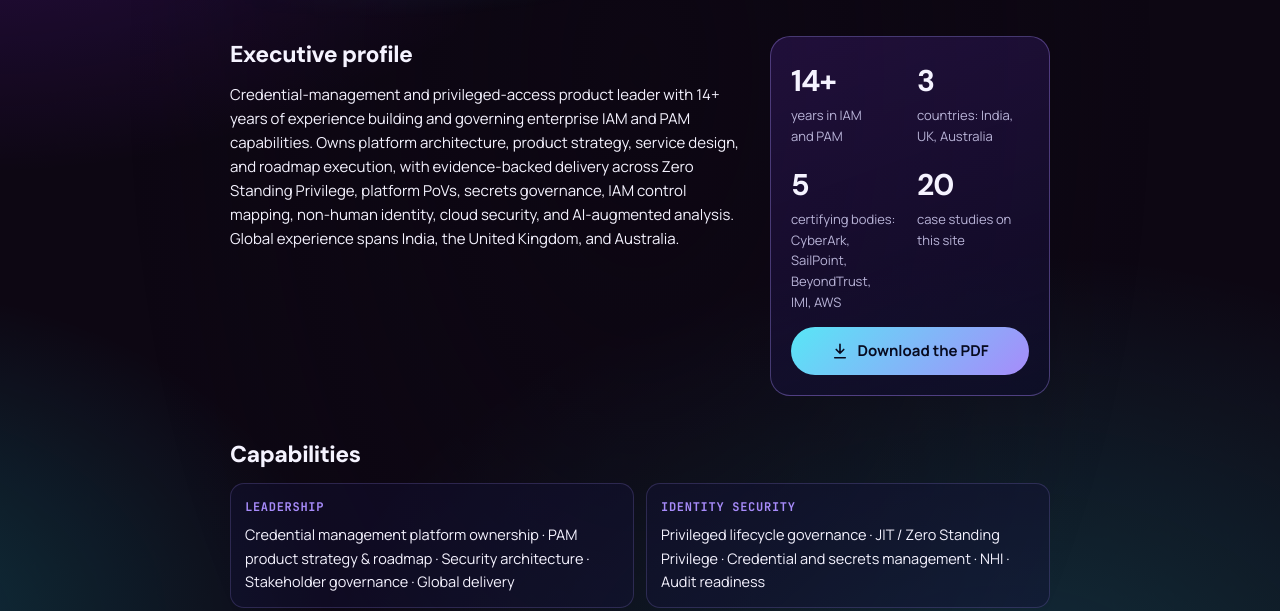
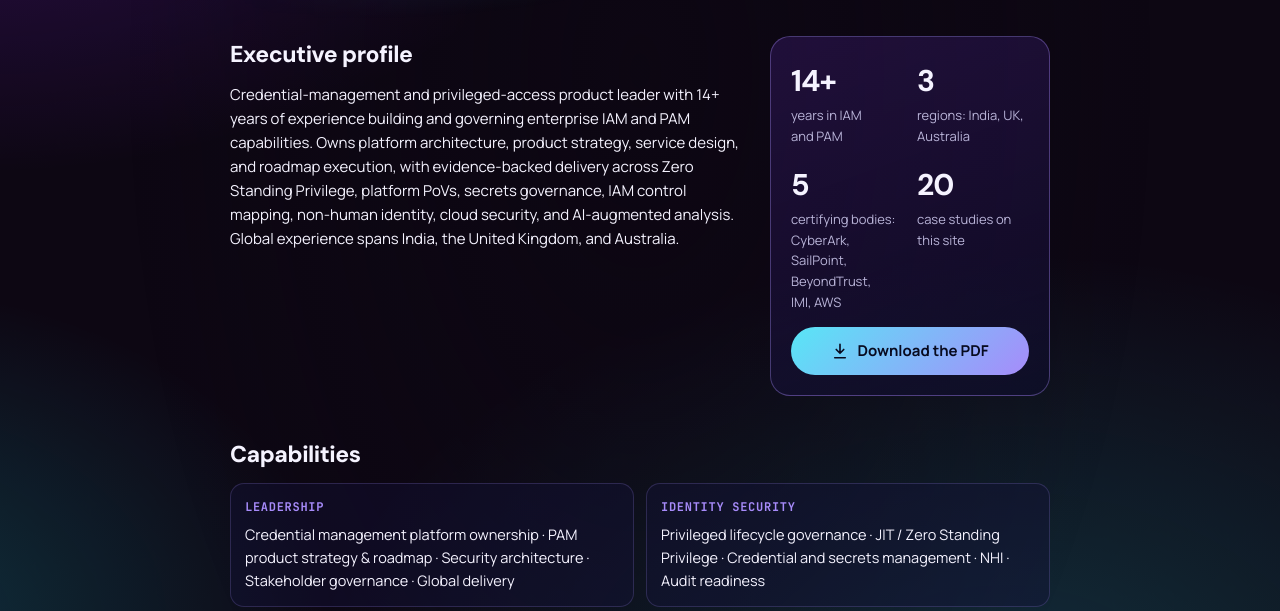
Before and after one commit to trivediroshan1-ui/trivediroshan1-ui.github.io, a Jekyll site: the page resume/index.html, which Jekyll copies as it is, in a window 1280 px wide and 900 px high. Shown: the part 289-900 px from the top of the window. Built offline with Jekyll 4.4.1, drawn with Linux system fonts in a browser that asks for light colours.

Commit message:
Resume: same wording as home (3 regions) and platform-owner description

```diff
--- a/resume/index.html
+++ b/resume/index.html
@@ -11,7 +11,7 @@
     <link rel="canonical" href="https://roshantrivedi.co.in/resume/" />
     <meta property="og:type" content="profile" />
     <meta property="og:title" content="R&eacute;sum&eacute; &middot; Roshan Trivedi" />
-    <meta property="og:description" content="Credential management platform lead and PAM product owner. 14+ years across IAM and privileged access in India, the UK and Australia." />
+    <meta property="og:description" content="Credential management platform owner. 14+ years across IAM and privileged access in India, the UK and Australia." />
     <meta property="og:url" content="https://roshantrivedi.co.in/resume/" />
     <meta property="og:image" content="https://roshantrivedi.co.in/assets/og-post-page-resume.png" />
     <meta name="twitter:card" content="summary_large_image" />
@@ -80,7 +80,7 @@
       <section><h2>Executive profile</h2>
         <p class="body-text">Credential-management and privileged-access product leader with 14+ years of experience building and governing enterprise IAM and PAM capabilities. Owns platform architecture, product strategy, service design, and roadmap execution, with evidence-backed delivery across Zero Standing Privilege, platform PoVs, secrets governance, IAM control mapping, non-human identity, cloud security, and AI-augmented analysis. Global experience spans India, the United Kingdom, and Australia.</p></section>
       <aside class="rs-card" aria-label="At a glance">
-        <dl><div><dt>14+</dt><dd>years in IAM and PAM</dd></div><div><dt>3</dt><dd>countries: India, UK, Australia</dd></div>
+        <dl><div><dt>14+</dt><dd>years in IAM and PAM</dd></div><div><dt>3</dt><dd>regions: India, UK, Australia</dd></div>
         <div><dt>5</dt><dd>certifying bodies: CyberArk, SailPoint, BeyondTrust, IMI, AWS</dd></div><div><dt>20</dt><dd>case studies on this site</dd></div></dl>
         <a class="dl" href="/Roshan_Trivedi_Resume.pdf"><svg width="18" height="18" viewBox="0 0 24 24" fill="none" stroke="currentColor" stroke-width="2.2" stroke-linecap="round" stroke-linejoin="round" aria-hidden="true"><path d="M12 3v12M7 10l5 5 5-5M5 21h14"/></svg>Download the PDF</a>
       </aside>
```
